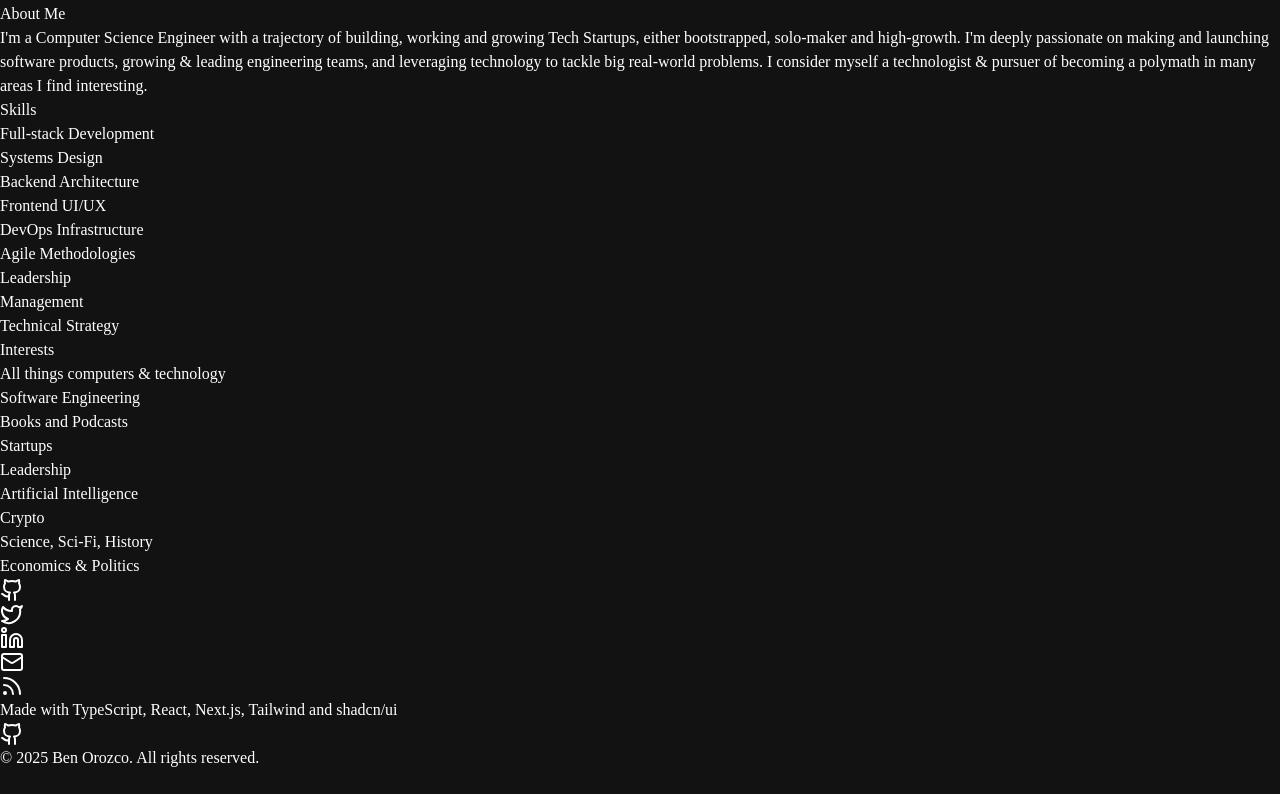
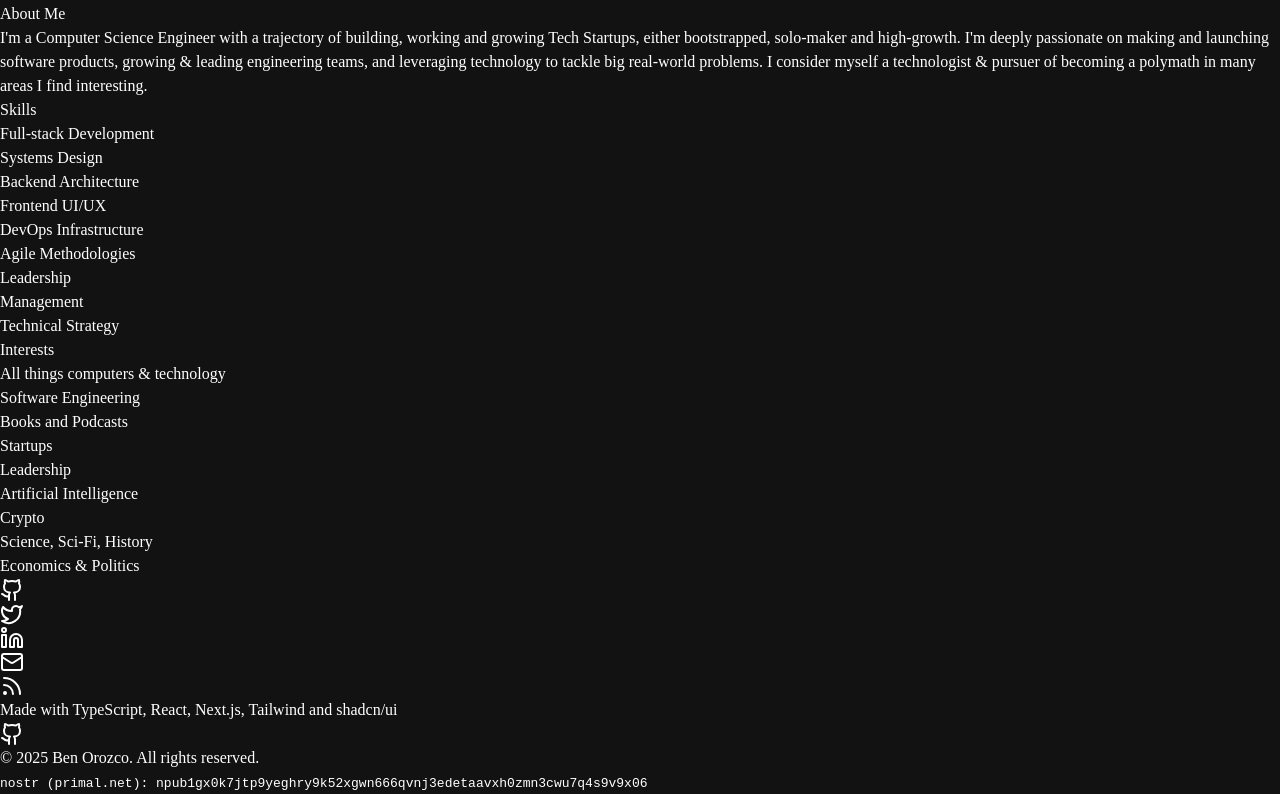
Before and after one commit to benoror/benoror, a Next.js app in the folder apps/web/: page / in a window 1280 px wide. Shown: the part 1414-2208 px from the top of the page. Before the commit the page ends 2184 px from the top, so only its background shows below. Built offline with nearby package versions, Linux system fonts and the light colour scheme.

Commit message:
Footer: nostr / primal.net links

```diff
--- a/apps/web/components/footer.tsx
+++ b/apps/web/components/footer.tsx
@@ -60,6 +60,9 @@ export default function Footer() {
             <div>
               © {currentYear} Ben Orozco. All rights reserved.
             </div>
+            <code className="text-xs text-sky-900">
+              nostr (<a href="https://primal.net/p/nprofile1qqsyr8m0f9sjjv5t3jzm29ry8faddqxfeguku477krth3decu8w0q2ctsxua2" target="_blank">primal.net</a>): npub1gx0k7jtp9yeghry9k52xgwn666qvnj3edetaavxh0zmn3cwu7q4s9v9x06
+            </code>
           </motion.div>
         </div>
       </div>
```
